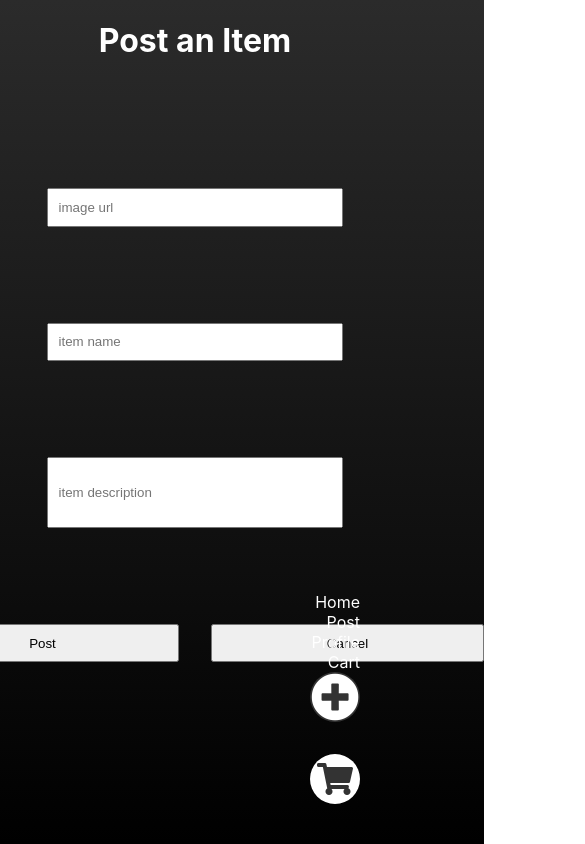
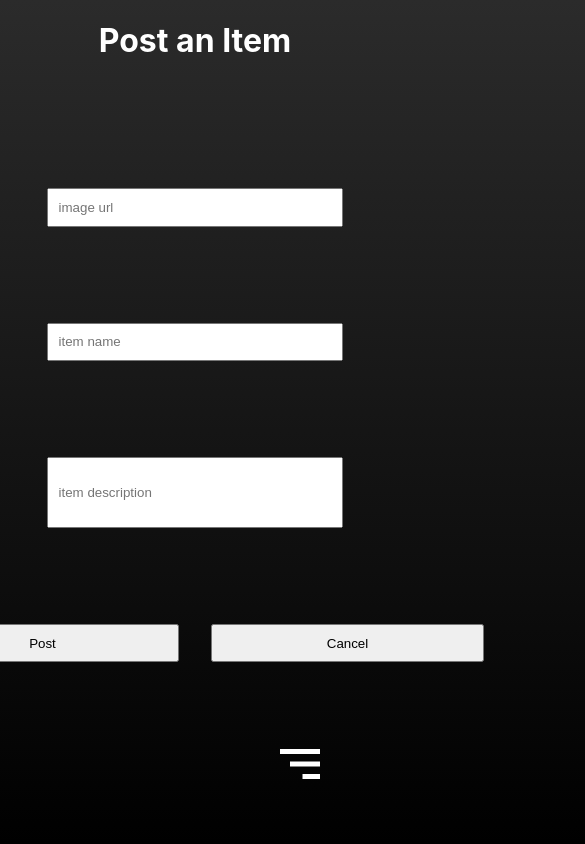
Before and after one commit to kndshein/GimmeIt-Frontend, a React (Create React App) app: page /post in a window 390 px wide. Shown: the top 844 px of the page, 585 px wide, since content can reach past the window. Built offline with nearby package versions, Linux system fonts and the light colour scheme.

Commit message:
App.js, Nav.js - functionality of mobile nav button built, deleted NavButton component

```diff
--- a/package.json
+++ b/package.json
@@ -8,6 +8,7 @@
     "@testing-library/user-event": "^12.6.3",
     "react": "^17.0.1",
     "react-dom": "^17.0.1",
+    "react-icons": "^4.2.0",
     "react-router-dom": "^5.2.0",
     "react-scripts": "4.0.2",
     "web-vitals": "^1.1.0"
--- a/src/App.css
+++ b/src/App.css
@@ -8,53 +8,85 @@ html {
 
 /* NAVIGATION CSS */
 .nav-container {
-  position: fixed;
-  bottom: 40px;
-  right: 30px;
+  background-color: rgba(0,0,0,.5);
+  position: absolute;
+  height: 300px;
+  /* width: 200px; */
+  bottom: 140px;
+  right: -100%;
   display: flex;
   flex-direction: column;
   justify-content: flex-end;
   align-items: flex-end;
+  transition: all .3s ease;
+}
+
+.nav-container.active {
+  right: 70px;
 }
 
 .nav-container a {
+  font-size: 2rem;
+  display: block;
+  margin-bottom: 2rem;
   color: white;
   text-decoration: none;
 }
 
 .mobile-menu-btn {
-  margin-bottom: 2rem;
-  background: #333;
-  width: 50px;
-  height: 50px;
+  position: fixed;
+  bottom: 50px;
+  right: 60px;
+  z-index: -1;
+  /* margin-bottom: 2rem; */
+  /* background: rgba(97, 167, 224, .5); */
+  width: 60px;
+  height: 60px;
   display: flex;
   justify-content: center;
   align-items: center;
-  border-radius: 50%;
+  /* border: 3px solid rgb(82, 150, 206); */
+  /* border-radius: 50%; */
 }
 
-.fas.fa-times-circle {
+/* .menu-icon {
+  z-index: 4;
+  position: fixed;
+  bottom: 30px;
+  right: 20px;
+  font-size: 5rem;
+  color: rgb(82, 150, 206);
+} */
+
+.cart-icon {
+  font-size: 3rem;
+  color: rgb(86, 6, 102);
+  z-index: 2;
+}
+
+/* .fas.fa-times-circle {
   font-size: 3rem;
   color: #fff;
   transform: rotate(225deg);
-}
+} */
 
-.home-btn {
+/* .home-btn {
   display: flex;
   justify-content: center;
   align-items: center;
-  background: #fff;
-  width: 50px;
-  height: 50px;
+  background: rgba(255, 255, 255, .4);
+  width: 60px;
+  height: 60px;
+  border: 4px solid rgb(86, 6, 102);
   border-radius: 50%;
   z-index: -1;
-}
+} */
 
-.fas.fa-shopping-cart {
+/* .fas.fa-shopping-cart {
   font-size: 2rem;
   color: #333;
   z-index: 2;
-}
+} */
 
 
 /* HOMEPAGE CSS */
--- a/src/App.js
+++ b/src/App.js
@@ -1,4 +1,4 @@
-import React from "react";
+import { useState } from "react";
 import { Route, Switch } from "react-router-dom";
 import { BrowserRouter as Router } from "react-router-dom";
 import "./App.css";
@@ -10,14 +10,18 @@ import Nav from "./Components/Nav";
 import Payment from "./Pages/Payment";
 import Post from "./Pages/Post";
 import Profile from "./Pages/Profile";
+import { BiMenuAltRight } from "react-icons/bi";
 
 function App() {
   //URL variable
   const url = "http://localhost:4000/";
 
+  // STATE FOR THE MOBILE NAV ANIMATION
+  const [showNav, setShowNav] = useState(false);
+
   return (
     <div className="App">
-      <Nav />
+      <Nav show={showNav} />
       <Switch>
         <Route exact path="/" render={(rp) => <Homepage {...rp} />} />
         <Route path="/post" render={(rp) => <Post {...rp} />} />
@@ -37,6 +41,7 @@ function App() {
           render={(rp) => <Confirmation {...rp} />}
         />
       </Switch>
+      <BiMenuAltRight className="mobile-menu-btn" onClick={() => setShowNav(!showNav) } />
     </div>
   );
 }
--- a/src/Components/CartButton.js
+++ b/src/Components/CartButton.js
@@ -1,9 +1,11 @@
 import React from 'react'
+import { HiOutlineShoppingCart } from 'react-icons/hi'
 
 function CartButton() {
    return (
      <div className="home-btn">
-       <i className="fas fa-shopping-cart"></i>
+       <HiOutlineShoppingCart className='cart-icon'/>
+       {/* <i className="fas fa-shopping-cart"></i> */}
      </div>
    );
 }
--- a/src/Components/Nav.js
+++ b/src/Components/Nav.js
@@ -1,11 +1,12 @@
-import React from "react";
 import { Link } from "react-router-dom";
-import NavButton from './NavButton'
 import CartButton from './CartButton'
 
-const Nav = () => {
+
+const Nav = ({ show }) => {
+
+
   return (
-    <div className="nav-container">
+    <div className={show ? "nav-container active" : "nav-container"}>
       <Link to="/">
         <div>Home</div>
       </Link>
@@ -18,8 +19,6 @@ const Nav = () => {
       <Link to="/cart">
         <div>Cart</div>
       </Link>
-      <NavButton />
-      <CartButton />
     </div>
   );
 };
--- a/src/Components/NavButton.js
+++ /dev/null
@@ -1,11 +0,0 @@
-import React from 'react'
-
-function NavButton() {
-   return (
-     <div className="mobile-menu-btn">
-       <i className="fas fa-times-circle"></i>
-     </div>
-   );
-}
-
-export default NavButton
--- /dev/null
+++ b/src/scss/_variables.scss
@@ -0,0 +1,7 @@
+$primaryColor : #434343;
+$secondaryColor : #000;
+$primaryText : #e0e0e0;
+$secondaryText : #333;
+$textSm : 1rem;
+$textMed : 2rem;
+$textLg : 2.5rem
--- /dev/null
+++ b/src/scss/app.scss
@@ -0,0 +1,30 @@
+@import '_variables';
+
+html {
+  background: rgb(83,83,83);
+  background: linear-gradient(180deg, $primaryColor 0%, $secondaryColor 100%);
+  min-height: 100%;
+  color: $primaryText;
+}
+
+// NAVIGATION
+.nav-container {
+   position: fixed;
+  bottom: 40px;
+  right: 30px;
+  display: flex;
+  flex-direction: column;
+  justify-content: flex-end;
+  align-items: flex-end;
+
+   a {
+      color: $primaryText;
+      text-decoration: none;
+         }
+}
+
+.fas.fa-chevron-circle-down {
+    transform: rotate(180deg);
+     font-size: 4rem;
+     color: $primaryText;
+   }
```
Also changed, not shown: 1 other file (tests, documents, lock files or other folders).
